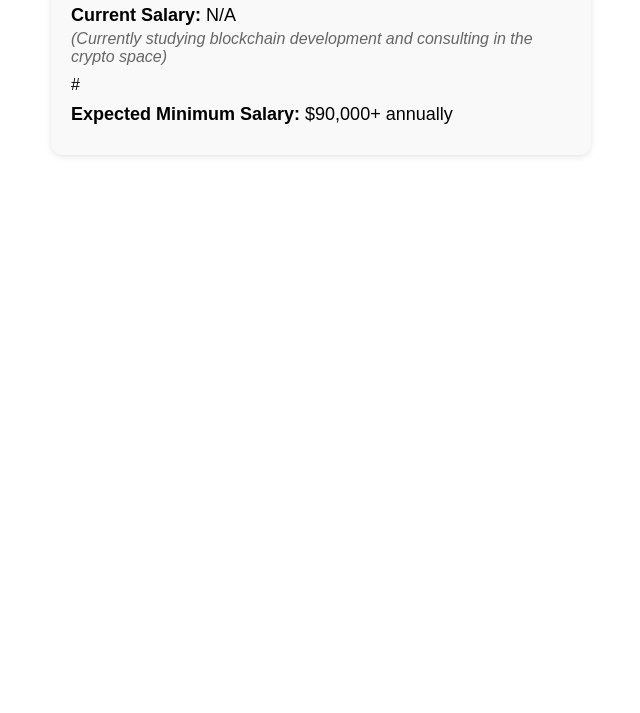
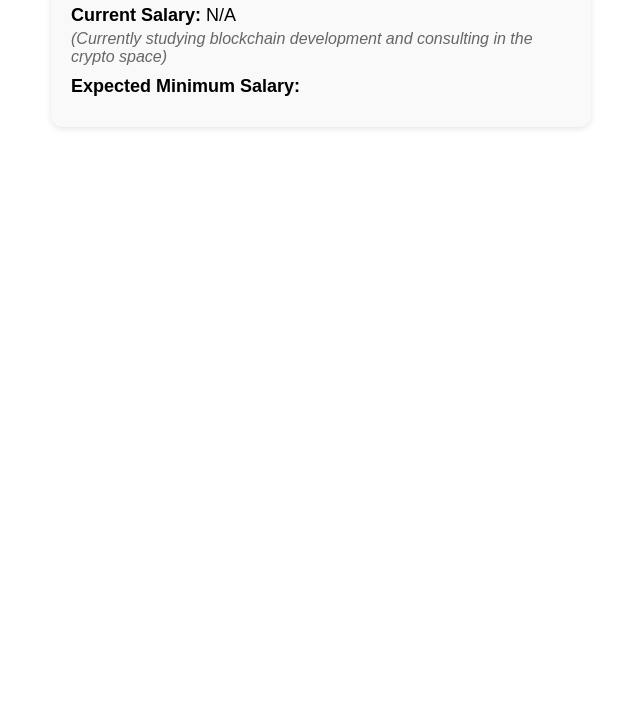
Before and after one commit to cplklegg/Salary, a plain HTML site: page index.html in a window 1280 px wide. Shown: the part 87-800 px from the top of the page, without its empty margins (319-959 px from the left). Drawn offline with Linux system fonts and the light colour scheme.

Commit message:
Update salary

```diff
--- a/index.html
+++ b/index.html
@@ -36,7 +36,7 @@
   <p><strong>Current Salary:</strong> N/A<br>
     <em>(Currently studying blockchain development and consulting in the crypto space)</em>
   </p>
-  #<p><strong>Expected Minimum Salary:</strong> $90,000+ annually</p>
+  <p><strong>Expected Minimum Salary:</strong><!-- $90,000+ annually --></p>
 </div>
 
 </body>
```
